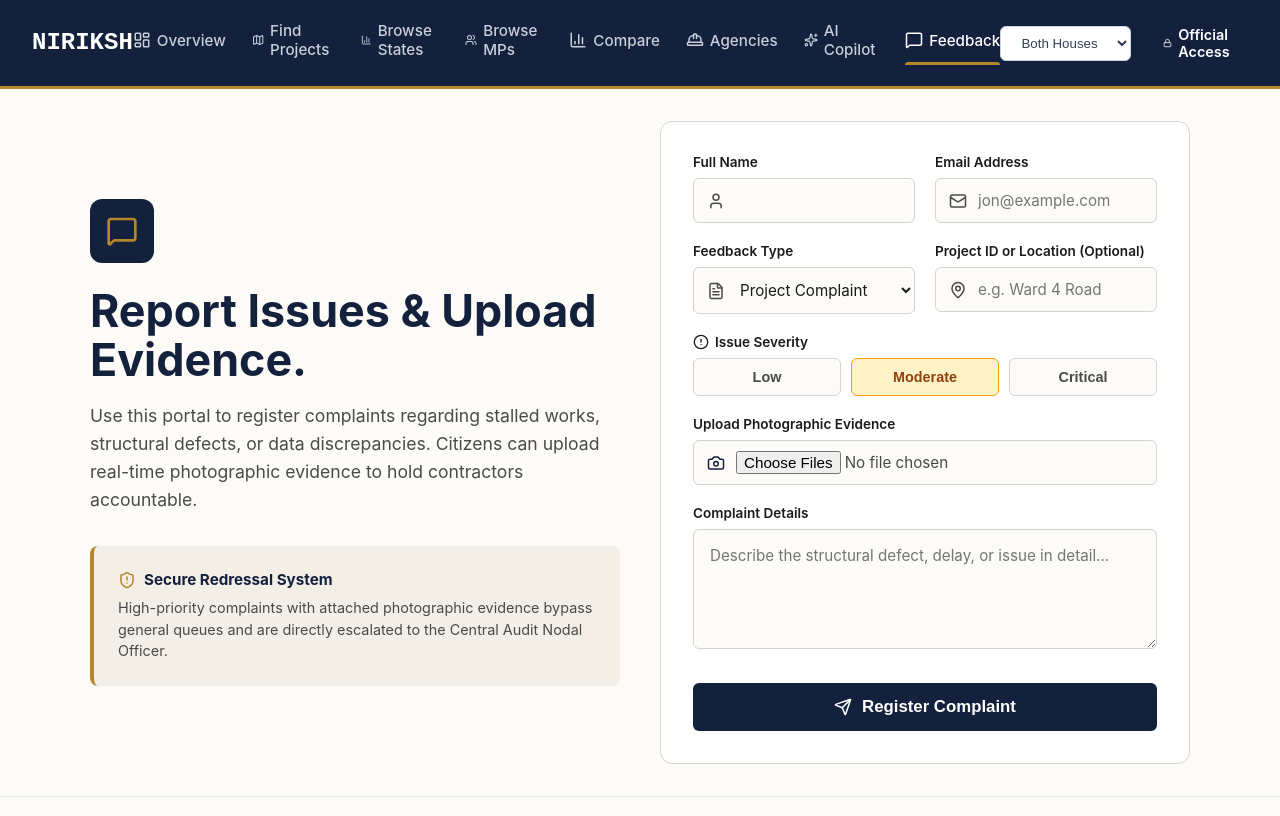
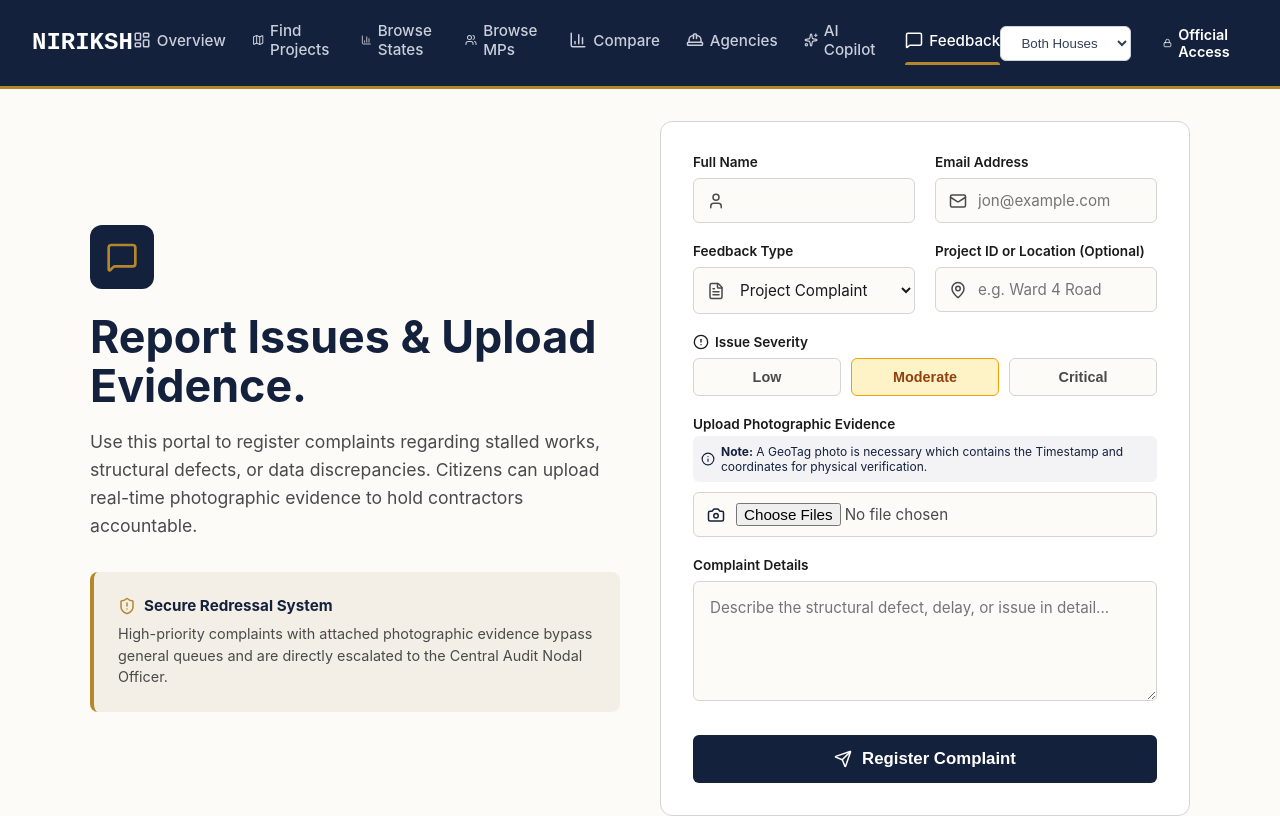
Before and after one commit to Kumar-Aryan-99Pk/niriksh, a React (Vite) app in the folder frontend/: page /feedback in a window 1280 px wide. Shown: the top 816 px of the page. Built offline with nearby package versions, Linux system fonts and the light colour scheme.

Commit message:
Feedback updated

```diff
--- a/frontend/src/pages/FeedbackPage.jsx
+++ b/frontend/src/pages/FeedbackPage.jsx
@@ -1,5 +1,5 @@
 import React, { useState } from 'react';
-import { MessageSquare, Send, User, Mail, Tag, FileText, CheckCircle2, ShieldAlert, Camera, MapPin, AlertCircle } from 'lucide-react';
+import { MessageSquare, Send, User, Mail, Tag, FileText, CheckCircle2, ShieldAlert, Camera, MapPin, AlertCircle, Info } from 'lucide-react';
 
 export default function FeedbackPage() {
   const [isSubmitting, setIsSubmitting] = useState(false);
@@ -187,7 +187,13 @@ export default function FeedbackPage() {
 
             {/* Image Upload Input */}
             <div>
-              <label style={{ display: 'block', marginBottom: '8px', fontSize: '0.85rem', fontWeight: '600', color: 'var(--ink)' }}>Upload Photographic Evidence</label>
+              <label style={{ display: 'block', marginBottom: '4px', fontSize: '0.85rem', fontWeight: '600', color: 'var(--ink)' }}>Upload Photographic Evidence</label>
+
+              <div style={{ display: 'flex', alignItems: 'center', gap: '6px', marginBottom: '10px', color: 'var(--navy)', fontSize: '0.75rem', background: 'rgba(20, 33, 61, 0.05)', padding: '8px', borderRadius: '6px' }}>
+                <Info size={14} style={{ flexShrink: 0 }} />
+                <span><strong>Note:</strong> A GeoTag photo is necessary which contains the Timestamp and coordinates for physical verification.</span>
+              </div>
+
               <div style={{ position: 'relative' }}>
                 <Camera size={18} style={{ ...iconStyle, color: 'var(--navy)' }} />
                 <input
```
